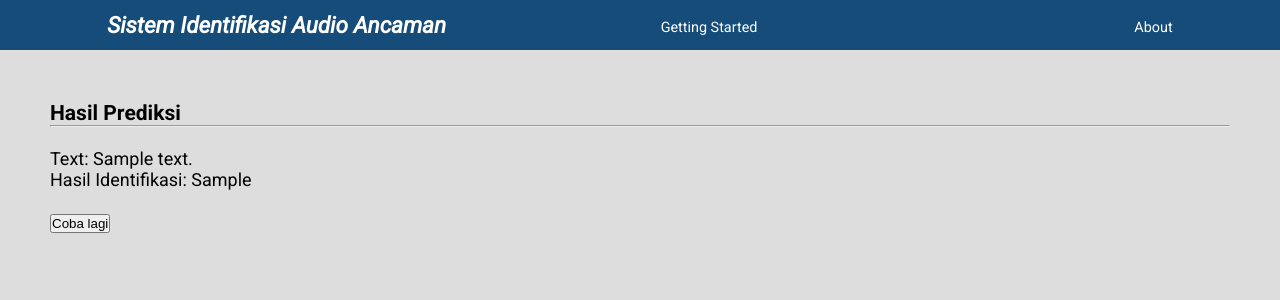
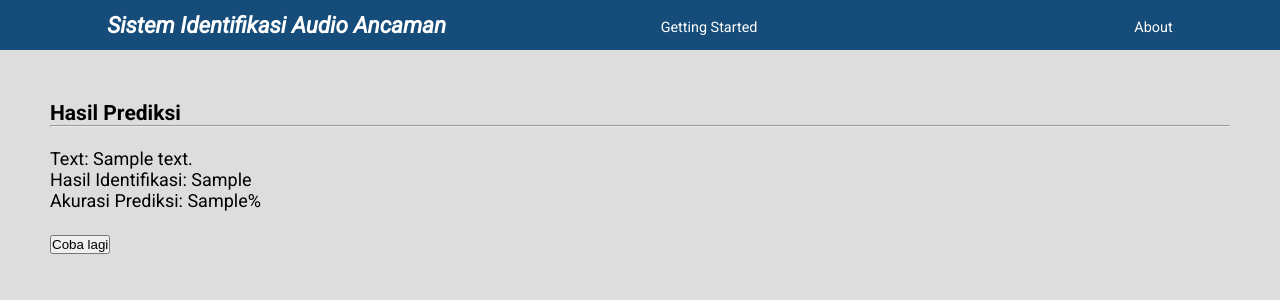
Before and after one commit to Faris-Ihsan/sistem-identifikasi-audio-ancaman, a Flask app: template main/templates/hasil.html in a window 1280 px wide. Shown: the top 300 px of the page. Run offline with Flask 2, Linux system fonts and the light colour scheme; the template is opened without the code that fills it: most values are stand-ins (such as "Sample title", 1, 10 or a date in 2020).

Commit message:
fix predicting issues

```diff
--- a/main/cnn_predict.py
+++ b/main/cnn_predict.py
@@ -45,4 +45,7 @@ def prediksi(kata):
     MaxPosition=np.argmax(prediksi)
     classes = ['Bukan Ancaman', 'Ancaman']
     prediction_label=classes[MaxPosition]
-    return prediction_label
+    persentase = np.max(prediksi)
+    persentase = persentase * 100
+    print(prediction_label, persentase)
+    return prediction_label, int(persentase)
--- a/main/routes.py
+++ b/main/routes.py
@@ -44,7 +44,7 @@ def upload_file():
                 global audio_text
                 audio_text = takecommand(app.config["AUDIO_UPLOADS"] + audio.filename) # Untuk convert audio ke text
                 global hasil_prediksi
-                hasil_prediksi = prediksi(audio_text)
+                hasil_prediksi = prediksi([audio_text])
             return redirect('/hasil')
     return render_template("index.html", name=peringatan)
 
--- a/main/templates/hasil.html
+++ b/main/templates/hasil.html
@@ -8,7 +8,8 @@
             <hr>
             <br>
             <p>Text: {{ translate_text }}</p>
-            <p>Hasil Identifikasi: {{ hasil_identifikasi }}</p>
+            <p>Hasil Identifikasi: {{ hasil_identifikasi[0] }}</p>
+            <p>Akurasi Prediksi: {{ hasil_identifikasi[1] }}%</p>
             <br>
             <a href="/"><button>Coba lagi</button></a>
         </div>
```
Also changed, not shown: 2 other files.
